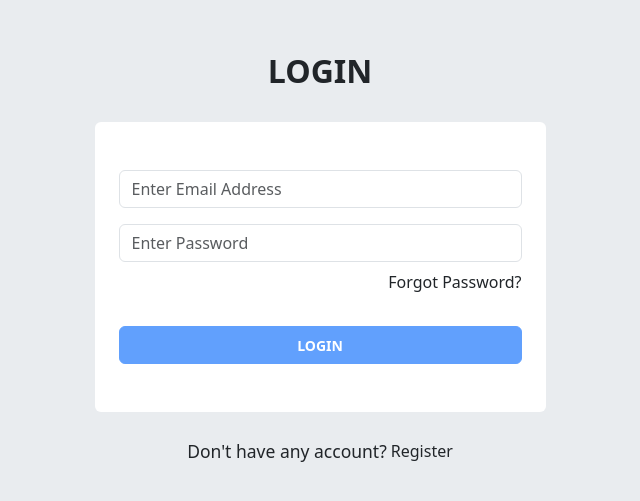
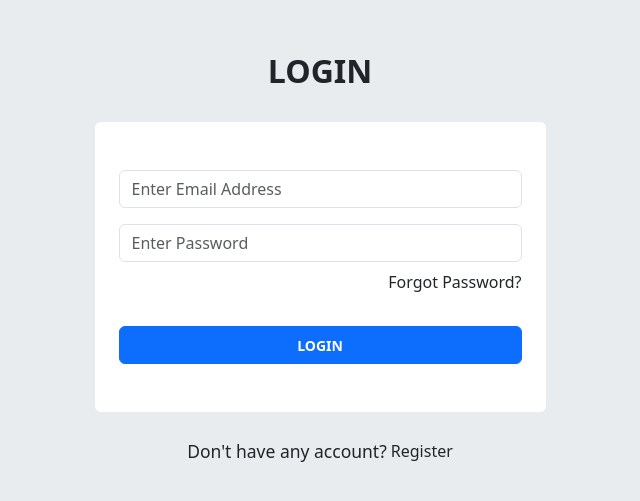
Before and after one commit to it27427/Todo-App, a React (Vite) app in the folder client/: page /login in a window 1280 px wide. Shown: the part 141-642 px from the top of the page, without its empty margins (320-960 px from the left). Built offline with nearby package versions, Linux system fonts and the light colour scheme.

Commit message:
install remix-icon then import it

```diff
--- a/client/package.json
+++ b/client/package.json
@@ -14,7 +14,8 @@
     "bootstrap": "^5.3.3",
     "react": "^18.2.0",
     "react-dom": "^18.2.0",
-    "react-router-dom": "^6.23.0"
+    "react-router-dom": "^6.23.0",
+    "remixicon": "^4.2.0"
   },
   "devDependencies": {
     "@types/react": "^18.2.66",
--- a/client/src/components/LoginForm.jsx
+++ b/client/src/components/LoginForm.jsx
@@ -57,7 +57,7 @@ const LoginForm = () => {
           type='submit'
           classes='btn btn-primary text-uppercase fw-semibold w-100'
           click={handleSubmit}
-          disabled={!email || !password}
+          // disabled={!email || !password}
         >
           <small>Login</small>
         </Button>
--- a/client/src/main.jsx
+++ b/client/src/main.jsx
@@ -1,7 +1,9 @@
 import React from 'react';
 import ReactDOM from 'react-dom/client';
 import App from './App.jsx';
-// IMPORT-BOOTSTRAP
+// REMIX-ICON (v4.2.0)
+import 'remixicon/fonts/remixicon.css';
+// BOOTSTRAP (v5.3.1)
 import 'bootstrap/dist/css/bootstrap.min.css';
 
 ReactDOM.createRoot(document.getElementById('root')).render(
```
Also changed, not shown: 1 other file (tests, documents, lock files or other folders).
